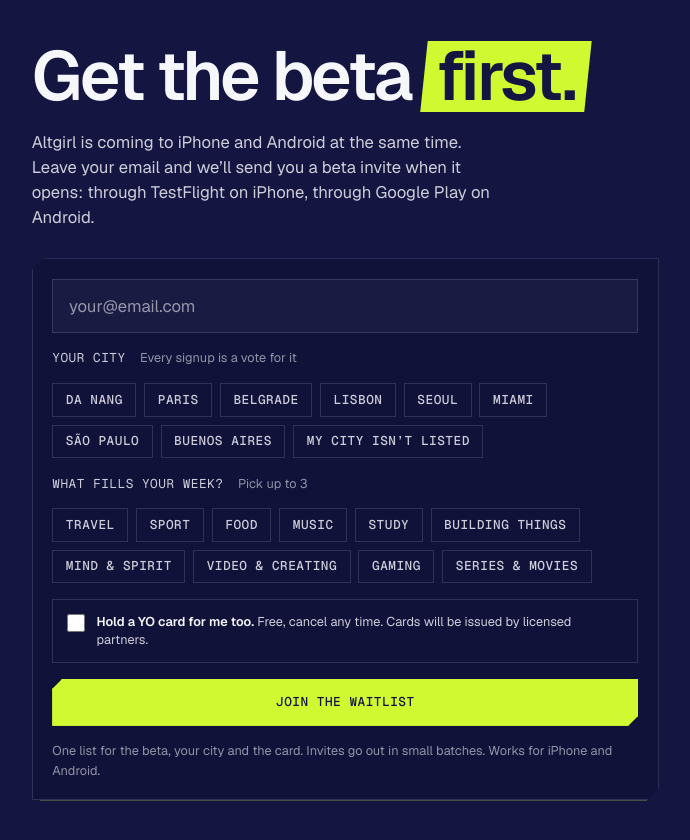
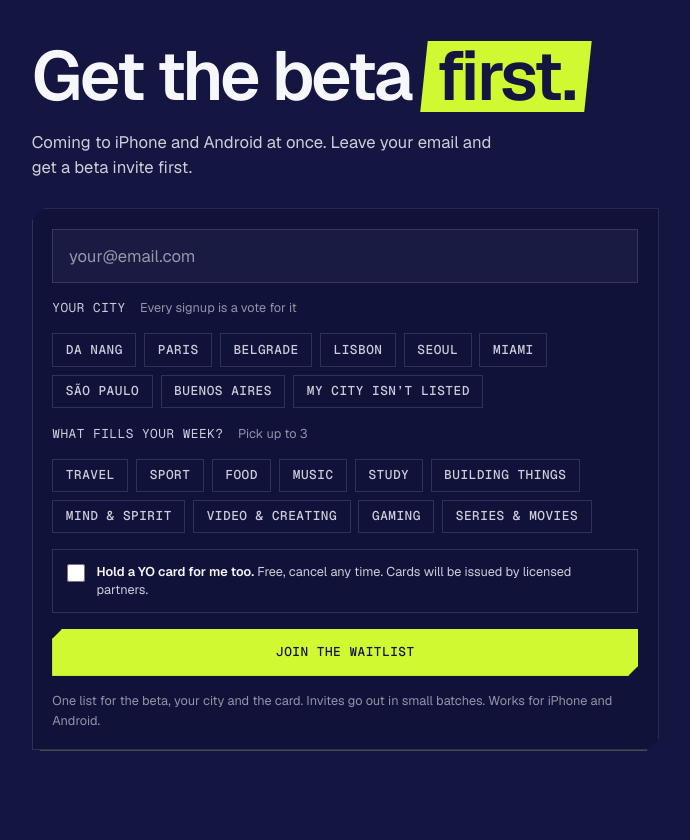
Before and after one commit to yomarina/altgirl-app, a plain HTML site: page index.html in a window 1280 px wide. Shown: the part 6940-7780 px from the top of the page, without its empty margins (31-721 px from the left). Drawn offline with nearby package versions, Linux system fonts and the light colour scheme.

Commit message:
Shorter beta intro line
Co-Authored-By: Claude Opus 5.5 <noreply@anthropic.com>

```diff
--- a/index.html
+++ b/index.html
@@ -960,7 +960,7 @@ footer .flogo{height:6.5rem;width:auto;display:block;flex-basis:100%;max-width:m
   <div class="one">
 
     <h2>Get the beta <span class="hl"><span>first.</span></span></h2>
-    <p class="dim">Altgirl is coming to iPhone and Android at the same time. Leave your email and we’ll send you a beta invite when it opens: through TestFlight on iPhone, through Google Play on Android.</p>
+    <p class="dim">Coming to iPhone and Android at once. Leave your email and get a beta invite first.</p>
     <div class="joinbox">
       <form class="join panel" novalidate>
         <input type="email" name="contact" id="email" placeholder="your@email.com" autocomplete="email" aria-label="Email for the beta invite" required>
```
